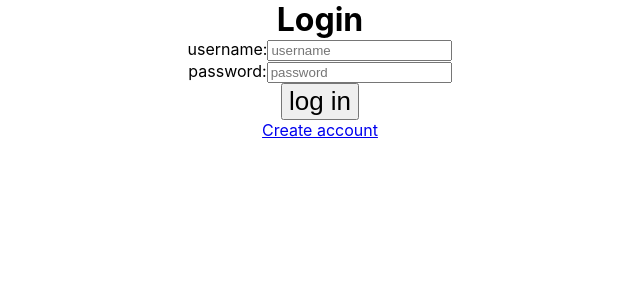
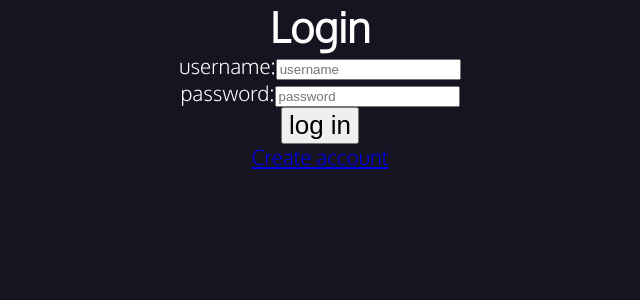
Before and after one commit to DmelladoH/ChatroomWeb, a React (Vite) app in the folder client/: page /login in a window 1280 px wide. Shown: the top 300 px of the page, without its empty margins (320-960 px from the left). Built offline with nearby package versions, Linux system fonts and the light colour scheme; no server answers.

Commit message:
general styles css

```diff
--- a/client/index.html
+++ b/client/index.html
@@ -4,6 +4,11 @@
     <meta charset="UTF-8" />
     <link rel="icon" type="image/svg+xml" href="/src/favicon.svg" />
     <meta name="viewport" content="width=device-width, initial-scale=1.0" />
+
+    <link rel="preconnect" href="https://fonts.googleapis.com">
+    <link rel="preconnect" href="https://fonts.gstatic.com" crossorigin>
+    <link href="https://fonts.googleapis.com/css2?family=Oxygen:wght@300&display=swap" rel="stylesheet">
+
     <title>Vite App</title>
   </head>
   <body>
--- a/client/src/index.css
+++ b/client/src/index.css
@@ -1,8 +1,18 @@
-body {
+:root{
+  --lightgreen: #55d6aa;
+  --black: #171321;
+  --font-size: 1.3rem;
+  --font-Oxygen: Oxygen, sans-serif;
+}
+
+body{
   margin: 0;
-  font-family: -apple-system, BlinkMacSystemFont, 'Segoe UI', 'Roboto', 'Oxygen',
-    'Ubuntu', 'Cantarell', 'Fira Sans', 'Droid Sans', 'Helvetica Neue',
-    sans-serif;
+  padding: 0;
+  background-color: var(--black);
+  font-size: var(--font-size);
+  font-family: var(--font-Oxygen);
+  color: white;
+
   -webkit-font-smoothing: antialiased;
   -moz-osx-font-smoothing: grayscale;
 }
```
